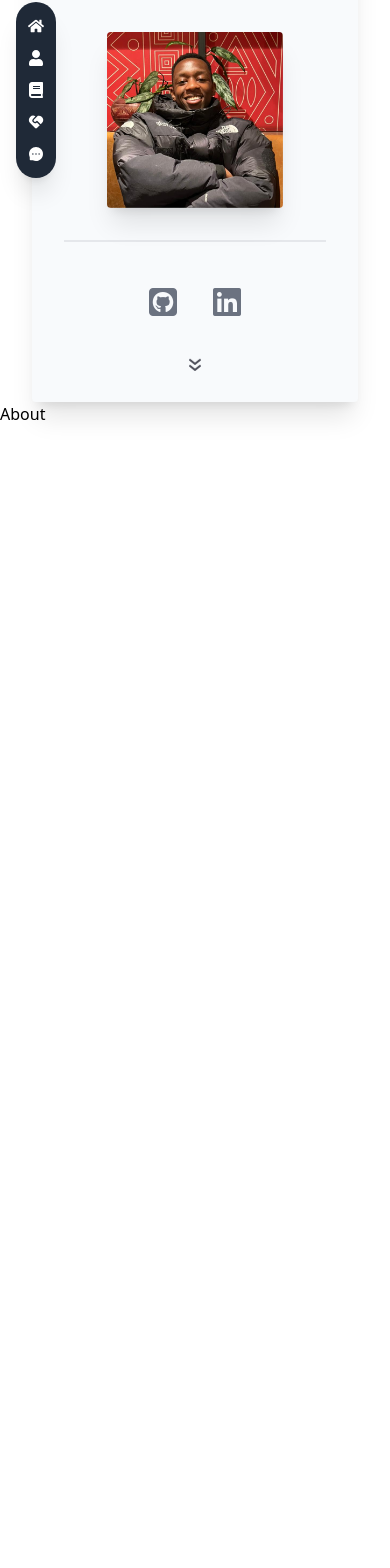
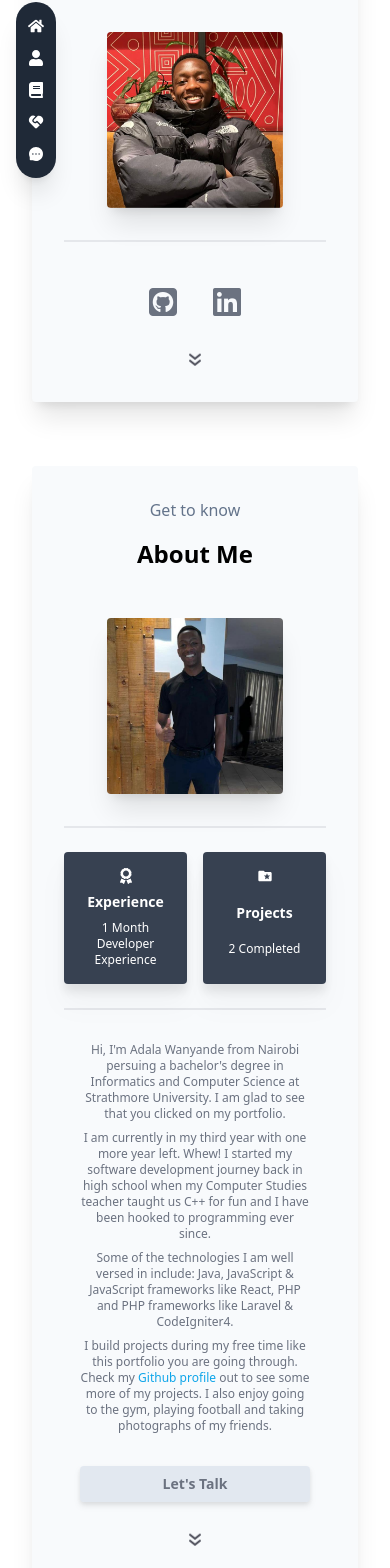
Before and after one commit to Adala-Wanyande/tech-portfolio--react, a React (Create React App) app: page / in a window 390 px wide. Shown: the part 308-1876 px from the top of the page. Before the commit the page ends 844 px from the top, so only its background shows below. Built offline with nearby package versions, Linux system fonts and the light colour scheme.

Commit message:
Mobile 'About Me' section implemented

```diff
--- a/src/components/about/About.jsx
+++ b/src/components/about/About.jsx
@@ -1,8 +1,64 @@
 import React from 'react'
+import ProfilePhoto from '../../assets/profile-photo-2.jpeg'
+import {FaAward} from 'react-icons/fa'
+import {MdFolderSpecial} from 'react-icons/md'
+import CallToAction2 from '../buttons/CallToAction2'
 
 const About = () => {
   return (
-    <div>About</div>
+    <div id='about' className='flex flex-col rounded shadow-xl justify-center bg-slate-50 p-8 space-y-4 mt-16 mx-8'>
+      <h2 className='text-base text-center font-medium text-slate-500'>Get to know</h2>
+      <h1 className='text-2xl text-center font-bold'>About Me</h1>
+      <div className='flex flex-col md:flex-row'>
+        <div className='flex justify-center items-center border-b-2 mb-6'>
+          <img className='w-44 h-44 mt-8 rounded shadow-xl mb-8' src={ProfilePhoto} alt="Profile Photo" />
+        </div>
+        <div className='flex flex-row space-x-4 justify-center text-white border-b-2'>
+          <div className='rounded flex flex-col justify-center grid justify-items-center bg-gray-700 p-4 w-[9rem] drop-shadow-xl  mb-6'>
+            <FaAward />
+            <p className='text-sm font-bold my-2'>Experience</p>
+            <p className='text-xs text-center'>1 Month Developer Experience</p>
+          </div>
+          <div className='rounded flex flex-col justify-center grid justify-items-center bg-gray-700 p-4 w-[9rem] drop-shadow-xl  mb-6'>
+            <MdFolderSpecial />
+            <p className='text-sm font-bold my-2'>Projects</p>
+            <p className='text-xs'>2 Completed</p>
+          </div>
+        </div>
+      </div>
+      <div className='mt-2 text-xs font-extralight text-center space-y-2 p-4'>
+        <p className='text-gray-500'>
+          Hi, I'm Adala Wanyande from Nairobi persuing a bachelor's degree in Informatics
+          and Computer Science at Strathmore University. I am glad to see that you clicked
+          on my portfolio.
+        </p>
+        <p className='text-gray-500'>
+          I am currently in my third year with one more year left. Whew! I started my software
+          development journey back in high school when my Computer Studies teacher taught
+          us C++ for fun and I have been hooked to programming ever since.
+        </p>
+        <p className='text-gray-500'>
+          Some of the technologies I am well versed in include: Java, JavaScript &
+          JavaScript frameworks like React, PHP and PHP frameworks like Laravel &
+          CodeIgniter4.
+        </p>
+        <p className='text-gray-500'>
+          I build projects during my free time like this portfolio you are going through.
+          Check my <a href="https://www.github.com/Adala-Wanyande"><span className='text-sky-500'>Github profile </span></a>
+          out to see some more of my projects. I also enjoy going to the gym, playing
+          football and taking photographs of my friends.
+        </p>
+      </div>
+      <CallToAction2 />
+      <a href="#about">
+        <div className='flex justify-center hover:cursor-pointer pt-4 h-8 animate-bounce'>
+          <svg className='hover:animate-spin hover:w-8 hover:h-8 text-gray-400' width="24" height="24" viewBox="0 0 24 24" fill="none" xmlns="http://www.w3.org/2000/svg">
+            <path d="M17 13L12 17L7 13" stroke="#4A4B57" stroke-width="2" stroke-linecap="round" stroke-linejoin="round"/>
+            <path d="M17 7L12 11L7 7" stroke="#4A4B57" stroke-width="2" stroke-linecap="round" stroke-linejoin="round"/>
+          </svg>
+        </div>
+      </a>
+    </div>
   )
 }
 
--- a/src/components/header/Header.jsx
+++ b/src/components/header/Header.jsx
@@ -30,13 +30,14 @@ const Header = () => {
           </a>
         </div>
       </div>
-      <div className='flex justify-center hover:cursor-pointer pt-4 h-8 animate-bounce '>
-        <svg className='hover:animate-spin hover:w-8 hover:h-8 text-gray-400' width="24" height="24" viewBox="0 0 24 24" fill="none" xmlns="http://www.w3.org/2000/svg">
-          <path d="M17 13L12 17L7 13" stroke="#4A4B57" stroke-width="2" stroke-linecap="round" stroke-linejoin="round"/>
-          <path d="M17 7L12 11L7 7" stroke="#4A4B57" stroke-width="2" stroke-linecap="round" stroke-linejoin="round"/>
-        </svg>
-      </div>
-
+      <a href="#about">
+        <div className='flex justify-center hover:cursor-pointer pt-4 h-8 animate-bounce'>
+          <svg className='hover:animate-spin hover:w-8 hover:h-8 text-gray-400' width="24" height="24" viewBox="0 0 24 24" fill="none" xmlns="http://www.w3.org/2000/svg">
+            <path d="M17 13L12 17L7 13" stroke="#4A4B57" stroke-width="2" stroke-linecap="round" stroke-linejoin="round"/>
+            <path d="M17 7L12 11L7 7" stroke="#4A4B57" stroke-width="2" stroke-linecap="round" stroke-linejoin="round"/>
+          </svg>
+        </div>
+      </a>
     </div>
   )
 }
--- a/src/index.css
+++ b/src/index.css
@@ -1,3 +1,7 @@
 @tailwind base;
 @tailwind components;
 @tailwind utilities;
+
+html {
+    scroll-behavior: smooth;
+}
```
Also changed, not shown: src/assets/profile-photo-2.jpeg (added).
